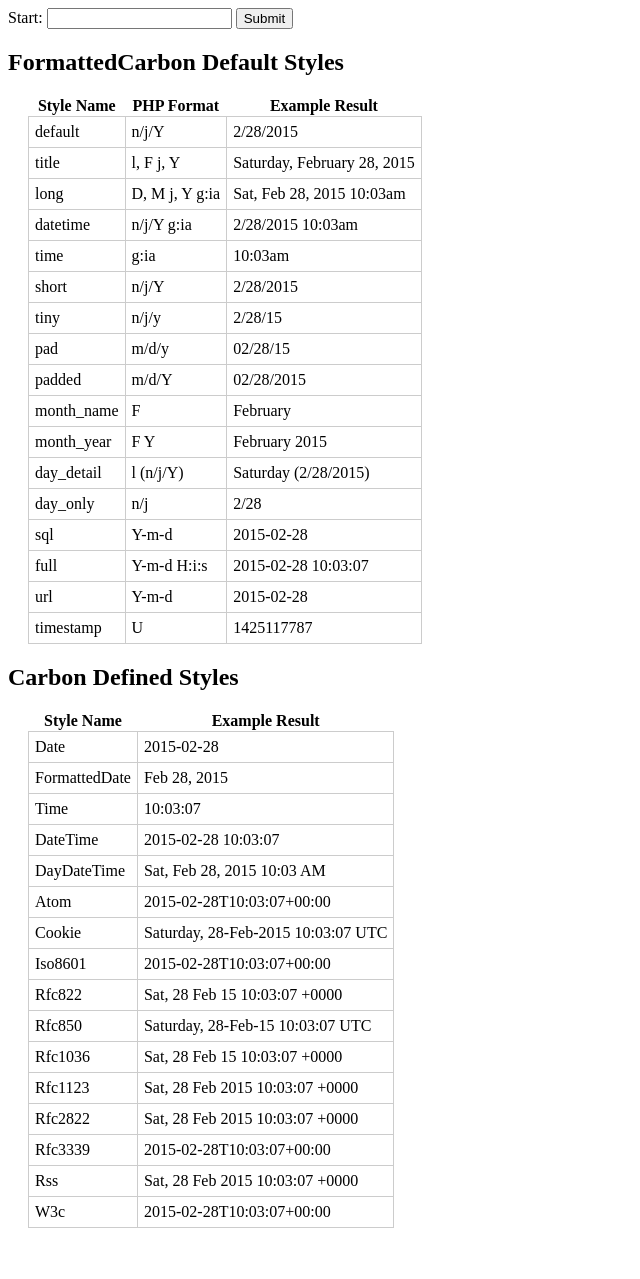
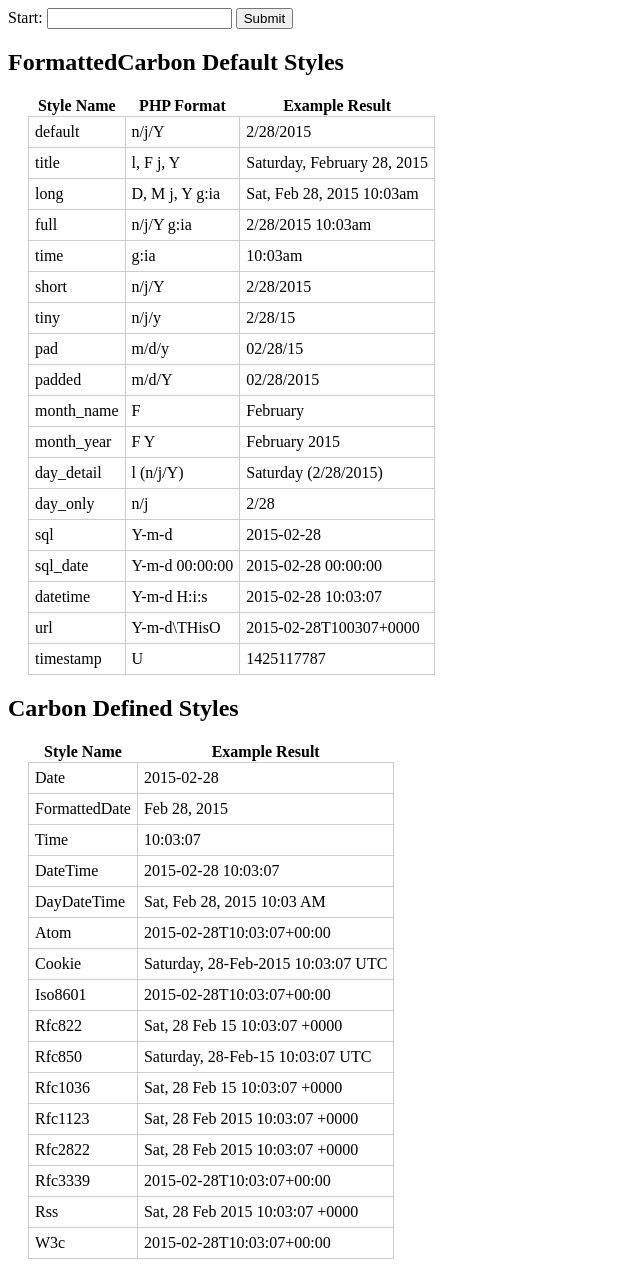
Before and after one commit to kumuwai/date-range, a PHP site: page / in a window 1280 px wide. Shown: the whole page, without its empty margins (0-640 px from the left). Before the commit the page ends 1228 px from the top, so only its background shows below. Run offline with PHP 8.4, Linux system fonts and the light colour scheme.

Commit message:
functional date range

```diff
--- a/src/Kumuwai/DateRange/FormattedCarbon.php
+++ b/src/Kumuwai/DateRange/FormattedCarbon.php
@@ -14,10 +14,7 @@ class FormattedCarbon
 
     public function __construct($time = null, $tz = null, $config = null)
     {
-    	if ( $config )
-    		$this->config = $config;
-    	else
-    		$this->config = new Config;
+    	$this->config = $config ?: new Config;
 
     	if (is_numeric($time) && $time == self::NONE)
     		return $this->isNotApplicable = True;
@@ -75,10 +72,26 @@ class FormattedCarbon
 		return $this->carbon->format('Y-m-d H:i:s');
 	}
 
+	public function __toString()
+	{
+		return $this->style('default');
+	}
+
+	public function __isset($name)
+	{
+        try {
+            $result = $this->__get($name);
+        } catch (InvalidArgumentException $e) {
+            return false;
+        }
+
+        return ($result !== '');
+	}
+
 	public function __get($name)
 	{
 		if ($this->isNotApplicable)
-			return '';  // maybe throw an exception?
+			return '';  // maybe throw an InvalidArgumentException?
 
 		if (isset($this->carbon->$name))
 			return $this->carbon->$name;
--- a/src/config/config.php
+++ b/src/config/config.php
@@ -41,7 +41,8 @@ return array(
 
         'title' => 'l, F j, Y',
         'long' => 'D, M j, Y g:ia',
-        'datetime' => 'n/j/Y g:ia',
+        'full' => 'n/j/Y g:ia',
+        // 'time' => 'H:i:s',   // replace Carbon's time definition with ours
         'time' => 'g:ia',
 
         'short' => 'n/j/Y',
@@ -55,8 +56,9 @@ return array(
         'day_only' => 'n/j',
 
         'sql' => 'Y-m-d',
-        'full' => 'Y-m-d H:i:s',
-        'url' => 'Y-m-d',
+        'sql_date' => 'Y-m-d 00:00:00',
+        'datetime' => 'Y-m-d H:i:s',
+        'url' => 'Y-m-d\THisO',
         'timestamp' => 'U',
     ),
 
@@ -73,14 +75,14 @@ return array(
     |
     */
     'range' => array(
-        'default' => '$start &ndash; $end',
-        'title' => 'From $start to $end',
-        'url' => 'start={$start}&end={$end}',
+        'default' => '{$start->default} &ndash; {$end->default}',
+        'title' => 'From $start->title to $end->title',
+        'url' => 'start={$start->url}&end={$end->url}',
     ),
     'range-single' => array(
-        'default' => '',
-        'title' => 'For $start',
-        'url' => 'date={$start}',
+        'default' => '$start->default',
+        'title' => 'For $start->title',
+        'url' => 'date={$start->url}',
     ),
 
     /*
@@ -90,7 +92,7 @@ return array(
     |
     | We can use a closure to calculate other values.
     |
-    | Pass $start and $end or $date values to the closure.
+    | Pass $start and $end values to the closure.
     |
     */
     'calculations' => array(
@@ -101,7 +103,7 @@ return array(
 
         // round months to the nearest two weeks
         'months' => function($start, $end) {
-            return $end->copy()->addDays(14)->diffInMonths($start);
+            return $end->copy()->addDays(14)->diffInMonths($start->getCarbon());
         },
 
         'decimal' => function($date) {
@@ -109,6 +111,17 @@ return array(
             return round($hours,1);
         },
 
+        'sql_range' => function($start, $end=Null) {
+            return [$start->copy()->startOfDay()->format('Y-m-d'),
+                $end->copy()->endOfDay()->format('Y-m-d H:i:s')];
+        },
+
+        'human' => function($date) {
+            if ($date->diff($date->now())->days < 3)
+                return $date->diffForHumans();
+
+            return $date->format('n/j/Y \a\t g:ia');
+        }
     ),
 
 );
```
Also changed, not shown: src/Kumuwai/DateRange/DateRange.php (added, +102 -0 lines), tests/DateRangeTest.php (added, +126 -0 lines), tests/FormattedCarbonTest.php (+28 -14 lines), README.md.
